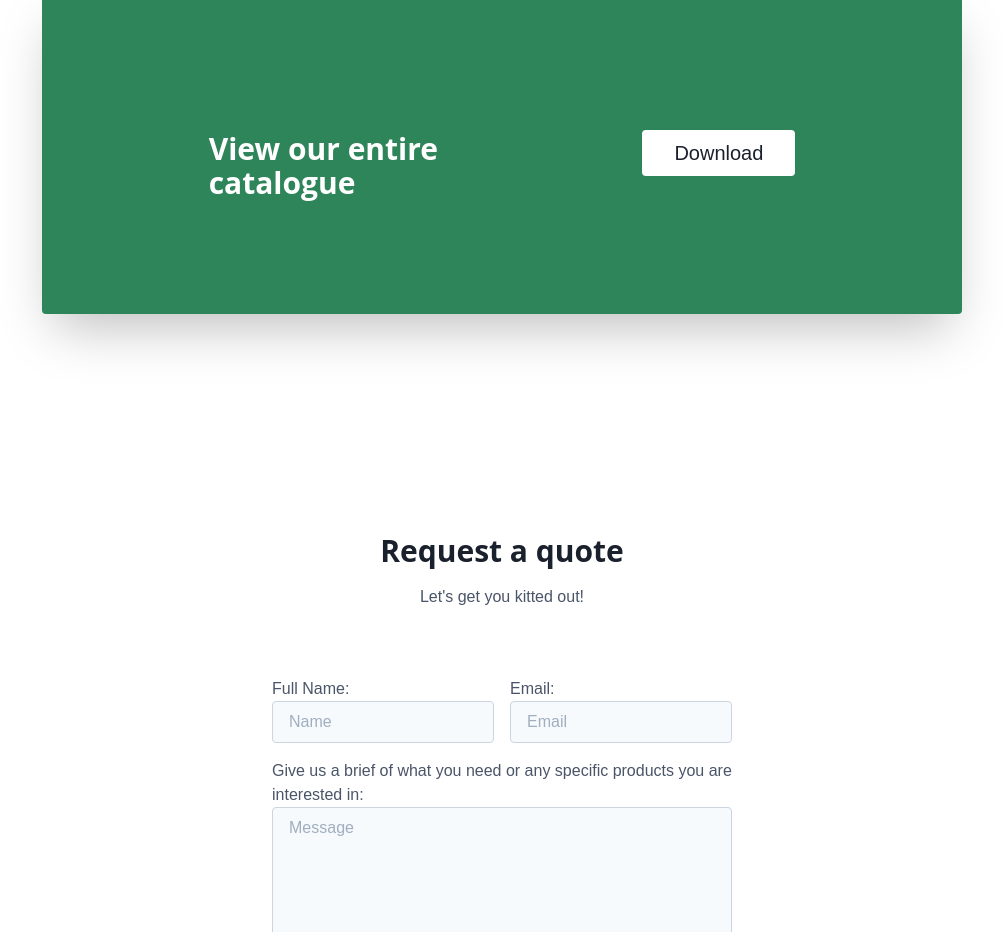
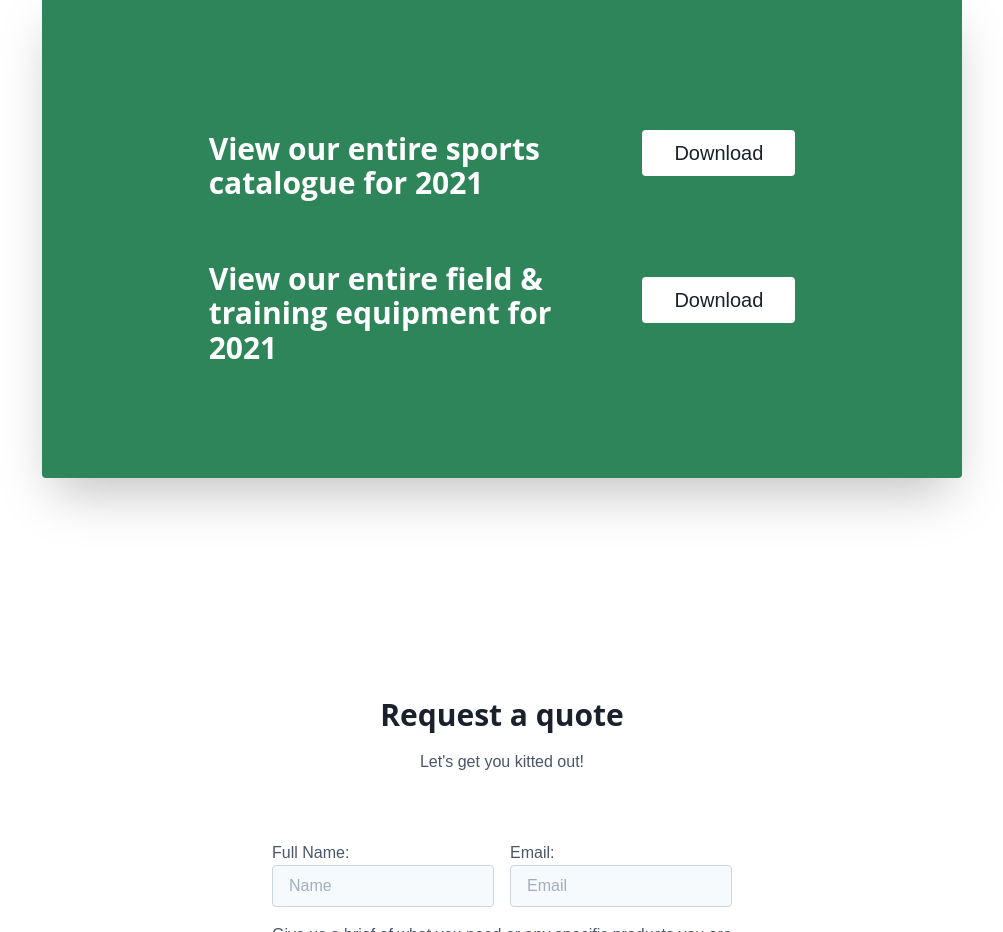
Before and after one commit to britzdylan/sportpro-sa, a Next.js app: page /sport-merchandise in a window 1280 px wide. Shown: the part 2400-3332 px from the top of the page, without its empty margins (138-1141 px from the left). Built offline with nearby package versions, Linux system fonts and the light colour scheme.

Commit message:
added catalogues

```diff
--- a/pages/brands.js
+++ b/pages/brands.js
@@ -75,7 +75,7 @@ export default function Brands() {
                                 </h2>
                                 <p className="mb-8 leading-relaxed text-lg">{brand.description}</p>
                                 <div className="flex justify-center">
-                                    <a href={brand.link} target="_blank" className={`inline-flex text-white bg-${brand.color}-600 border-0 py-2 px-6 focus:outline-none hover:bg-${brand.color}-800 rounded text-lg tracking-wider`}>Visit</a>
+                                    <a href={brand.link} target="_blank" className={`inline-flex text-white bg-gray-900 border-0 py-2 px-6 focus:outline-none hover:bg-gray-700 rounded text-lg tracking-wider`}>Visit</a>
                                 </div>
                             </div>
                             <div className="lg:max-w-lg lg:w-full md:w-1/2 w-5/6 shadow-2xl">
--- a/pages/sport-merchandise.js
+++ b/pages/sport-merchandise.js
@@ -140,8 +140,12 @@ export default function SportMerch() {
                 <section className="text-gray-700 body-font mx-5 bg-green-700 my-20 rounded shadow-2xl">
                     <div className="container px-5 py-24 mx-auto">
                         <div className="lg:w-2/3 flex flex-col sm:flex-row sm:items-center items-start mx-auto">
-                            <h2 className="flex-grow sm:pr-16 text-3xl font-bold title-font text-white">View our entire catalogue</h2>
-                            <a download href="/sport-merch.pdf" className="flex-shrink-0 text-gray-900 bg-white font-light border-0 py-2 px-8 focus:outline-none hover:bg-gray-400 rounded text-xl mt-10 sm:mt-0">Download</a>
+                            <h2 className="flex-grow sm:pr-16 text-3xl font-bold title-font text-white">View our entire sports catalogue for 2021</h2>
+                            <a download href="/SPORTS-2021.pdf" className="flex-shrink-0 text-gray-900 bg-white font-light border-0 py-2 px-8 focus:outline-none hover:bg-gray-400 rounded text-xl mt-10 sm:mt-0">Download</a>
+                        </div>
+                        <div className="lg:w-2/3 flex flex-col sm:flex-row sm:items-center items-start mx-auto">
+                            <h2 className="flex-grow sm:pr-16 text-3xl font-bold title-font text-white">View our entire field & training equipment for 2021</h2>
+                            <a download href="/SPORT-2021.pdf" className="flex-shrink-0 text-gray-900 bg-white font-light border-0 py-2 px-8 focus:outline-none hover:bg-gray-400 rounded text-xl mt-10 sm:mt-0">Download</a>
                         </div>
                     </div>
                 </section>
```
Also changed, not shown: 1 other file (tests, documents, lock files or other folders).
